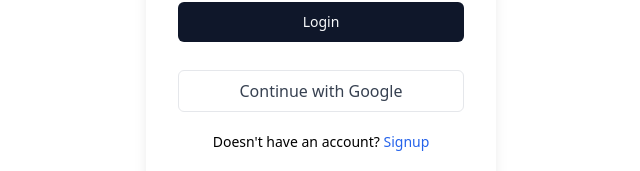
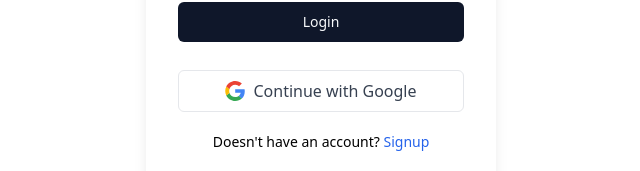
Before and after one commit to rofiliofernandes/somudai, a React (Vite) app in the folder frontend/: page /login in a window 1280 px wide. Shown: the part 483-654 px from the top of the page, without its empty margins (319-959 px from the left). Built offline with nearby package versions, Linux system fonts and the light colour scheme.

Commit message:
Update Login.jsx

```diff
--- a/frontend/src/components/Login.jsx
+++ b/frontend/src/components/Login.jsx
@@ -7,6 +7,7 @@
 import { Loader2 } from "lucide-react";
 import { useDispatch, useSelector } from "react-redux";
 import { setAuthUser } from "@/redux/authSlice";
+import googleLogo from "../assets/google.svg";
 
 const Login = () => {
   const [input, setInput] = useState({
@@ -116,6 +117,11 @@
               }}
               className="flex items-center justify-center gap-2 border p-2 rounded-md w-full mt-2 bg-white text-gray-700 hover:bg-gray-100"
             >
+              <img
+                src={googleLogo}
+                alt="Google"
+                className="w-5 h-5"
+              />
               Continue with Google
             </button>
           </>
```
